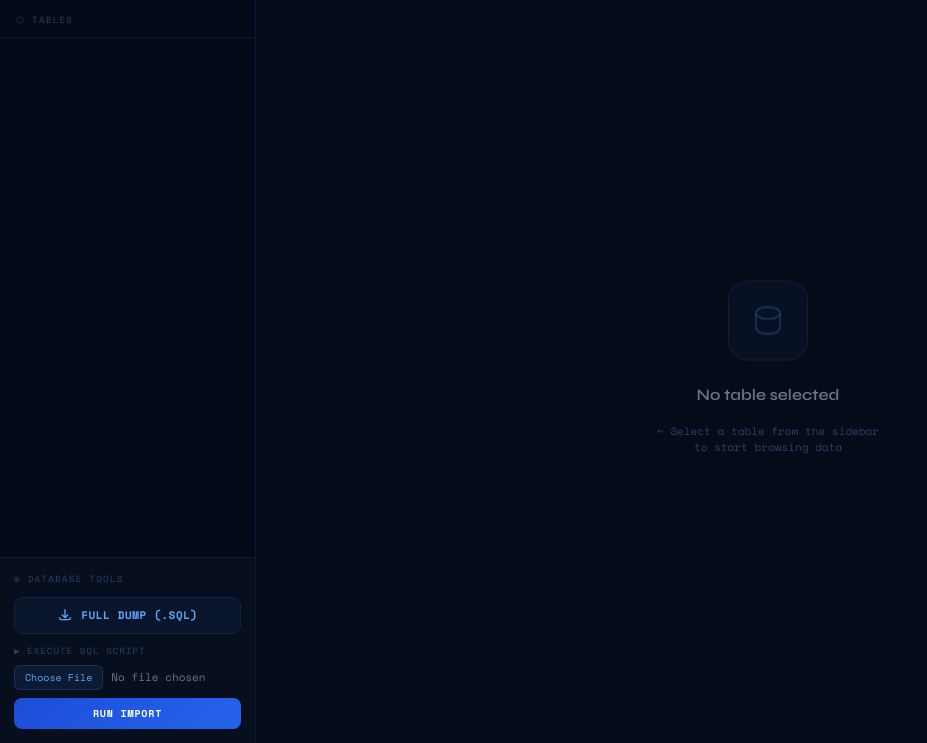
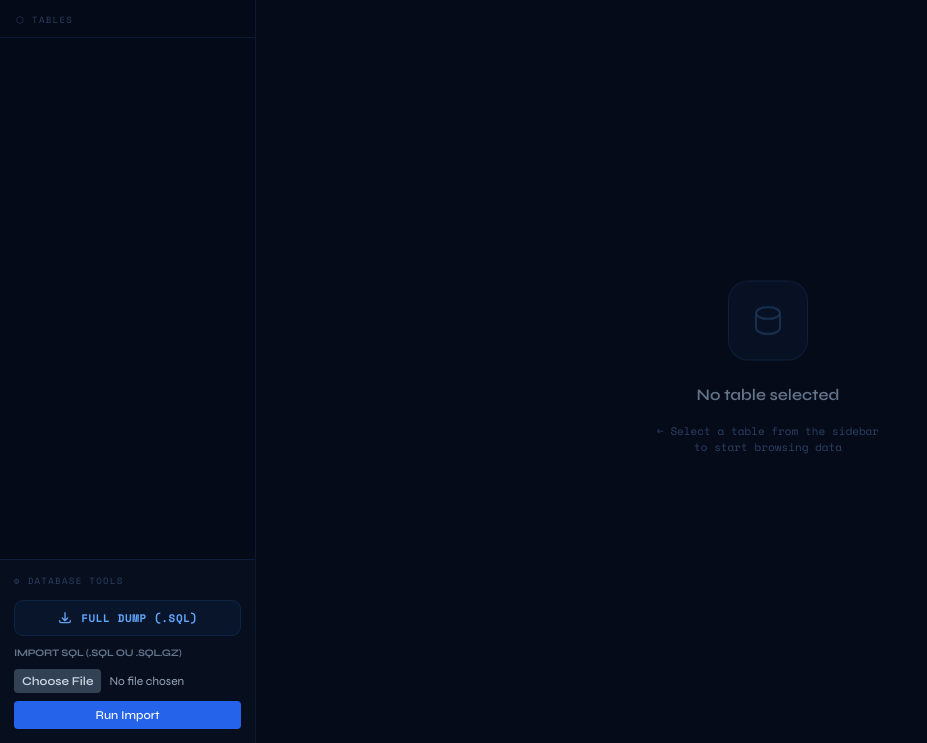
Before and after one commit to Tsouxd/db-monitor, a Python web app: template templates/dashboard.html in a window 1280 px wide. Shown: the part 57-800 px from the top of the page, without its empty margins (0-927 px from the left). Run offline with Jinja, Linux system fonts and the light colour scheme; the template is opened without the code that fills it, so the values that code supplies are empty; some libraries are stand-ins or nearby versions.

Commit message:
maj export import

```diff
--- a/templates/dashboard.html
+++ b/templates/dashboard.html
@@ -854,12 +854,17 @@
                 </svg>
                 Full Dump (.sql)
             </a>
-            <form action="/import_sql" method="POST" enctype="multipart/form-data" onsubmit="return confirm('Attention : l\'importation peut écraser ou modifier vos données. Continuer ?')">
-                <label class="import-label">▶ Execute SQL Script</label>
-                <div class="file-input-wrapper" style="margin-bottom:8px;">
-                    <input type="file" name="sql_file" accept=".sql" required>
+            <!-- Import SQL Form -->
+            <form action="/import_sql" method="POST" enctype="multipart/form-data" onsubmit="return confirm('L\'importation va écraser les données. Continuer ?')">
+                <div class="space-y-2">
+                    <label class="block text-[10px] text-slate-500 uppercase font-bold tracking-tight">Import SQL (.sql ou .sql.gz)</label>
+                    <!-- Ajout de .gz dans les formats acceptés -->
+                    <input type="file" name="sql_file" accept=".sql,.gz" required
+                        class="block w-full text-xs text-slate-400 file:mr-2 file:py-1 file:px-2 file:rounded file:border-0 file:text-xs file:font-semibold file:bg-slate-700 file:text-slate-300 hover:file:bg-slate-600 cursor-pointer">
+                    <button type="submit" class="w-full bg-blue-600 hover:bg-blue-700 text-white py-1.5 px-3 rounded text-xs font-medium transition-colors">
+                        Run Import
+                    </button>
                 </div>
-                <button type="submit" class="run-import-btn">Run Import</button>
             </form>
         </div>
     </aside>
```
Also changed, not shown: app.py (+25 -32 lines).
